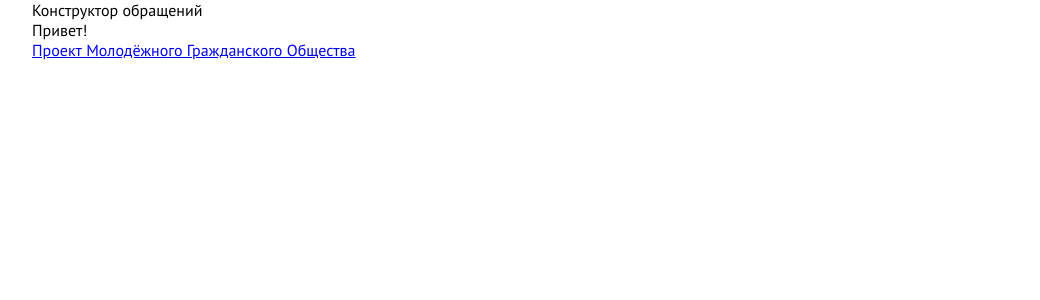
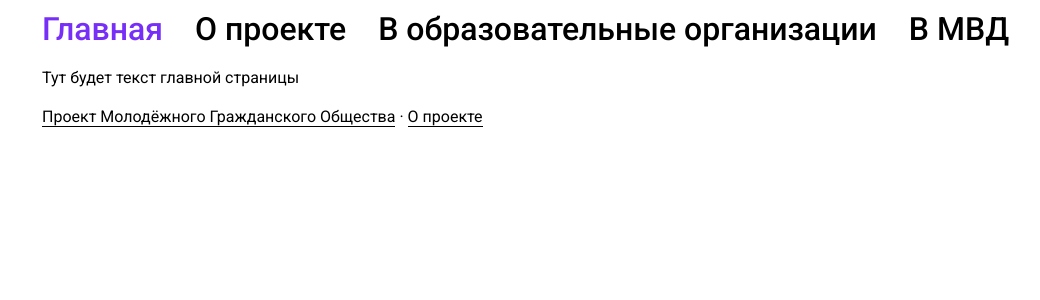
Before and after one commit to e965/civsoc-appeal-constructor, a React (Create React App) app: page /#/ in a window 1280 px wide. Shown: the top 300 px of the page, without its empty margins (108-1148 px from the left). Built offline with nearby package versions, Linux system fonts and the light colour scheme.

Commit message:
накинул вёрстки

```diff
--- a/public/index.html
+++ b/public/index.html
@@ -12,7 +12,7 @@
 
         <link rel="manifest" href="%PUBLIC_URL%/manifest.json" />
 
-        <link rel="stylesheet" href="https://fonts.googleapis.com/css?family=PT+Sans:400,400italic,700,700italic&display=swap" media="all" />
+        <link rel="stylesheet" href="https://fonts.googleapis.com/css2?family=Roboto:wght@400;500&display=swap" media="all" />
     </head>
     <body>
         <noscript>Включите JavaScript для просмотра этого сайта, пожалуйста.</noscript>
--- a/src/components/App/AppSwitch.tsx
+++ b/src/components/App/AppSwitch.tsx
@@ -4,12 +4,18 @@ import { Switch, Route, Redirect } from 'react-router-dom';
 import MasterContainer from '../Master/MasterContainer';
 import ErrorPage from '../ErrorPage/ErrorPageContainer';
 
+import MainPage from '../Pages/Main/MainPage';
+import AboutPage from '../Pages/About/AboutPage';
+
 const AppSwitch: React.FC = () => {
     return (
         <MasterContainer>
             <Switch>
                 <Route path="/" exact>
-                    <p>Привет!</p>
+                    <MainPage />
+                </Route>
+                <Route path="/about" exact>
+                    <AboutPage />
                 </Route>
                 {[404].map(ErrorID => (
                     <Route key={ErrorID} path={`/error-${ErrorID}`}>
--- a/src/components/Master/MasterFooter/MasterFooter.scss
+++ b/src/components/Master/MasterFooter/MasterFooter.scss
@@ -2,6 +2,19 @@
 
 .app {
     &-footer {
-        //
+        &__links {
+            a {
+                --link-color: #000;
+
+                text-decoration: none;
+                color: var(--link-color);
+
+                border-bottom: 1px solid var(--link-color);
+
+                &:hover {
+                    --link-color: #772ff8;
+                }
+            }
+        }
     }
 }
--- a/src/components/Master/MasterFooter/MasterFooter.tsx
+++ b/src/components/Master/MasterFooter/MasterFooter.tsx
@@ -1,4 +1,5 @@
 import React from 'react';
+import { Link } from 'react-router-dom';
 
 import { Container } from '../../common';
 
@@ -8,9 +9,12 @@ const MasterFooter: React.FC = () => {
     return (
         <footer className="app-footer">
             <Container>
-                <a href="https://civsoc.net/mgrob/" target="_blank" rel="noopener noreferrer">
-                    Проект Молодёжного Гражданского Общества
-                </a>
+                <div className="app-footer__links">
+                    <a href="https://civsoc.net/mgrob/" target="_blank" rel="noopener noreferrer">
+                        Проект Молодёжного Гражданского Общества
+                    </a>{' '}
+                    &middot; <Link to="/about">О проекте</Link>
+                </div>
             </Container>
         </footer>
     );
--- a/src/components/Master/MasterHeader/MasterHeader.scss
+++ b/src/components/Master/MasterHeader/MasterHeader.scss
@@ -2,6 +2,73 @@
 
 .app {
     &-header {
-        //
+        &__nav {
+            a {
+                --link-color: #000;
+                text-decoration: none;
+                color: var(--link-color);
+            }
+
+            &__items {
+                display: flex;
+
+                align-items: center;
+
+                font-size: 0;
+                font-weight: 500;
+            }
+
+            &__item {
+                list-style: none;
+
+                font-size: 2rem;
+
+                &:not(:first-child) {
+                    margin-left: 1em;
+                }
+
+                a {
+                    &.active {
+                        --link-color: #772ff8;
+                    }
+
+                    &:hover {
+                        --link-color: #{lighten(#772ff8, 10%)};
+                    }
+                }
+            }
+
+            @media screen and #{map-get($mq, 'notDesktop')} {
+                &__item {
+                    font-size: 1.6rem;
+                }
+            }
+
+            @media screen and #{map-get($mq, 'tablet')} {
+                &__items {
+                    display: block;
+                }
+
+                &__item {
+                    &:not(:first-child) {
+                        margin-left: 0;
+                    }
+
+                    &[data-to='/'],
+                    &[data-to='/about'] {
+                        display: inline-block;
+                    }
+
+                    &[data-to='/about'] {
+                        margin-left: 1em;
+                    }
+
+                    &[data-to='/edu'],
+                    &[data-to='/police'] {
+                        margin-top: 0.25em;
+                    }
+                }
+            }
+        }
     }
 }
--- a/src/components/Master/MasterHeader/MasterHeader.tsx
+++ b/src/components/Master/MasterHeader/MasterHeader.tsx
@@ -1,13 +1,45 @@
 import React from 'react';
+import { NavLink } from 'react-router-dom';
 
 import { Container } from '../../common';
 
 import './MasterHeader.scss';
 
 const MasterHeader: React.FC = () => {
+    const NavigationData: { text: string; url: string }[] = [
+        {
+            text: 'Главная',
+            url: '/',
+        },
+        {
+            text: 'О проекте',
+            url: '/about',
+        },
+        {
+            text: 'В образовательные организации',
+            url: '/edu',
+        },
+        {
+            text: 'В МВД',
+            url: '/police',
+        },
+    ];
+
     return (
         <header className="app-header">
-            <Container>Конструктор обращений</Container>
+            <Container>
+                <nav className="app-header__nav">
+                    <ul className="app-header__nav__items">
+                        {NavigationData.map(NavigationItem => (
+                            <li key={NavigationItem.url} data-to={NavigationItem.url} className="app-header__nav__item">
+                                <NavLink to={NavigationItem.url} exact>
+                                    {NavigationItem.text}
+                                </NavLink>
+                            </li>
+                        ))}
+                    </ul>
+                </nav>
+            </Container>
         </header>
     );
 };
--- /dev/null
+++ b/src/components/Pages/About/AboutPage.tsx
@@ -0,0 +1,7 @@
+import React from 'react';
+
+const AboutPage: React.FC = () => {
+    return <>Тут будет описание проекта</>;
+};
+
+export default AboutPage;
--- /dev/null
+++ b/src/components/Pages/Main/MainPage.tsx
@@ -0,0 +1,7 @@
+import React from 'react';
+
+const MainPage: React.FC = () => {
+    return <>Тут будет текст главной страницы</>;
+};
+
+export default MainPage;
--- a/src/index.scss
+++ b/src/index.scss
@@ -20,7 +20,8 @@ body {
     -moz-font-smoothing: antialiased;
     -moz-osx-font-smoothing: grayscale;
 
-    font-family: 'PT Sans', Roboto, Arial, sans-serif;
+    font-family: Roboto, Arial, sans-serif;
+    font-size: 16px;
 }
 
 @import './styles/Common';
--- a/src/styles/Common.scss
+++ b/src/styles/Common.scss
@@ -6,5 +6,6 @@
         max-width: 1000px;
 
         margin: 0 auto;
+        padding: 10px;
     }
 }
```
